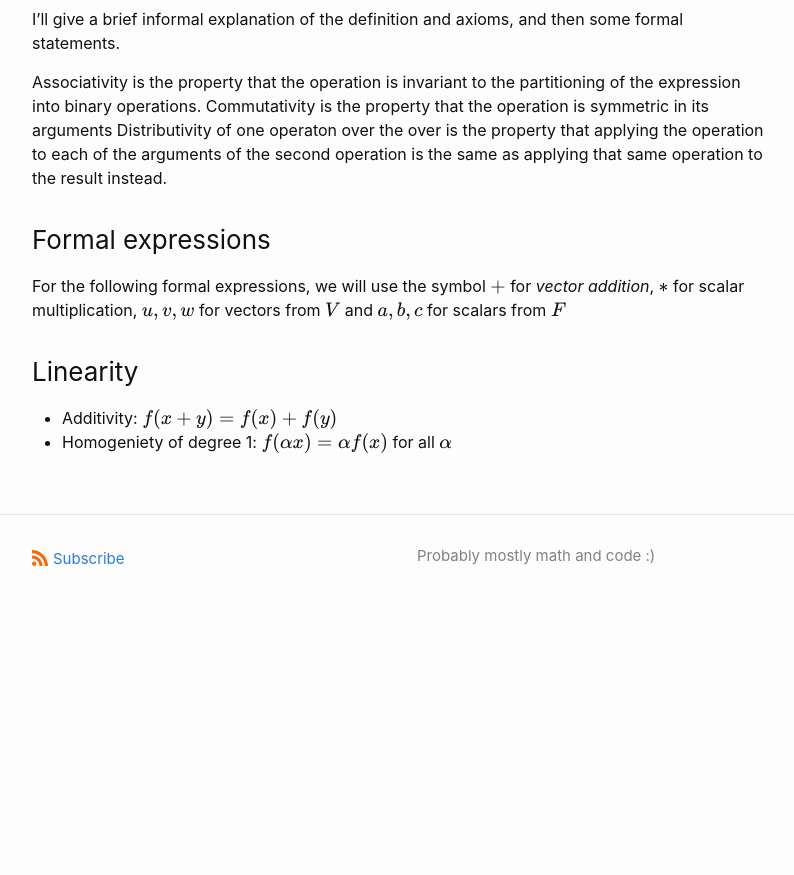
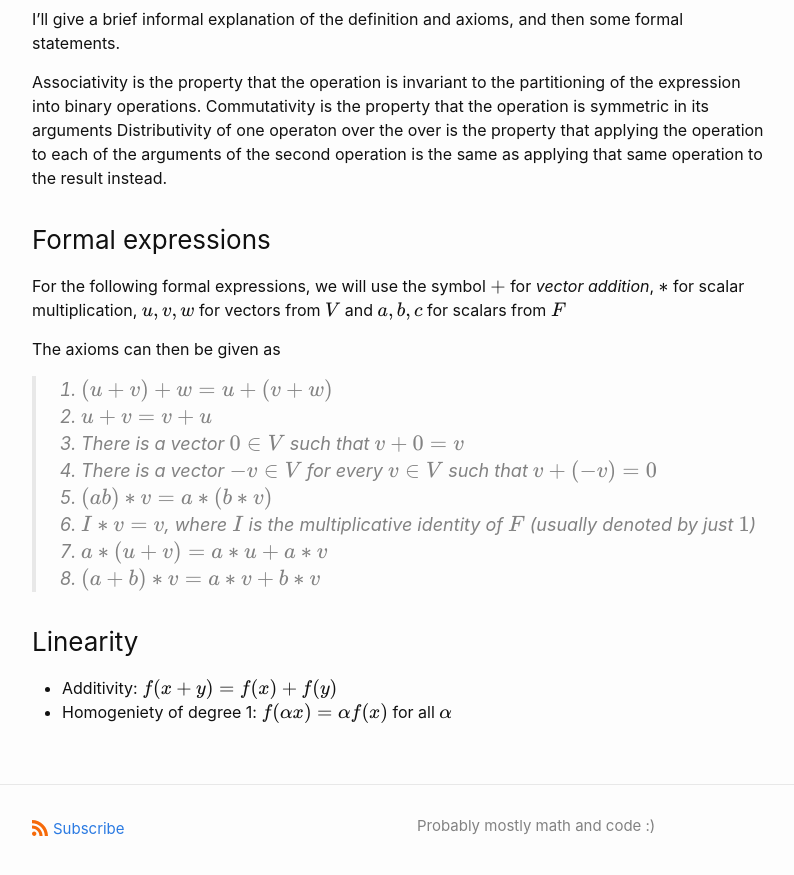
Before and after one commit to torgeiba/torgeiba.github.io, a Jekyll site: the page built from _posts/2022-09-17-vectors-and-tensors.md, in a window 1280 px wide and 900 px high, scrolled down 1445 px. Shown: the top 875 px of the window, without its empty margins (238-1032 px from the left). Built offline with Jekyll 4.4.1, drawn with Linux system fonts in a browser that asks for light colours; our own code applies the rules of GitHub Pages for plain Markdown files; formulas are drawn with MathJax 3; before the commit the page ends 2075 px from its top, so only the background shows below that.

Commit message:
Update 2022-09-17-vectors-and-tensors.md

```diff
--- a/_posts/2022-09-17-vectors-and-tensors.md
+++ b/_posts/2022-09-17-vectors-and-tensors.md
@@ -55,7 +55,16 @@ applying that same operation to the result instead.
 For the following formal expressions, we will use the symbol $+$ for *vector addition*, $*$ for scalar multiplication,
 $u, v, w$ for vectors from $V$ and $a, b, c$ for scalars from $F$
 
+The axioms can then be given as
 
+> 1. $(u + v) + w = u + (v + w)$
+> 2. $u + v = v + u$
+> 3. There is a vector $0 \in V$ such that $v + 0 = v$
+> 4. There is a vector $-v \in V$ for every $v \in V$ such that $v + (-v) = 0$
+> 5. $(ab) * v = a * (b * v)$
+> 6. $I * v = v$, where $I$ is the multiplicative identity of $F$ (usually denoted by just $1$)
+> 7. $a * (u + v) = a * u + a * v$
+> 8. $(a + b) * v = a * v + b * v$
 
 ### Linearity
 
```
